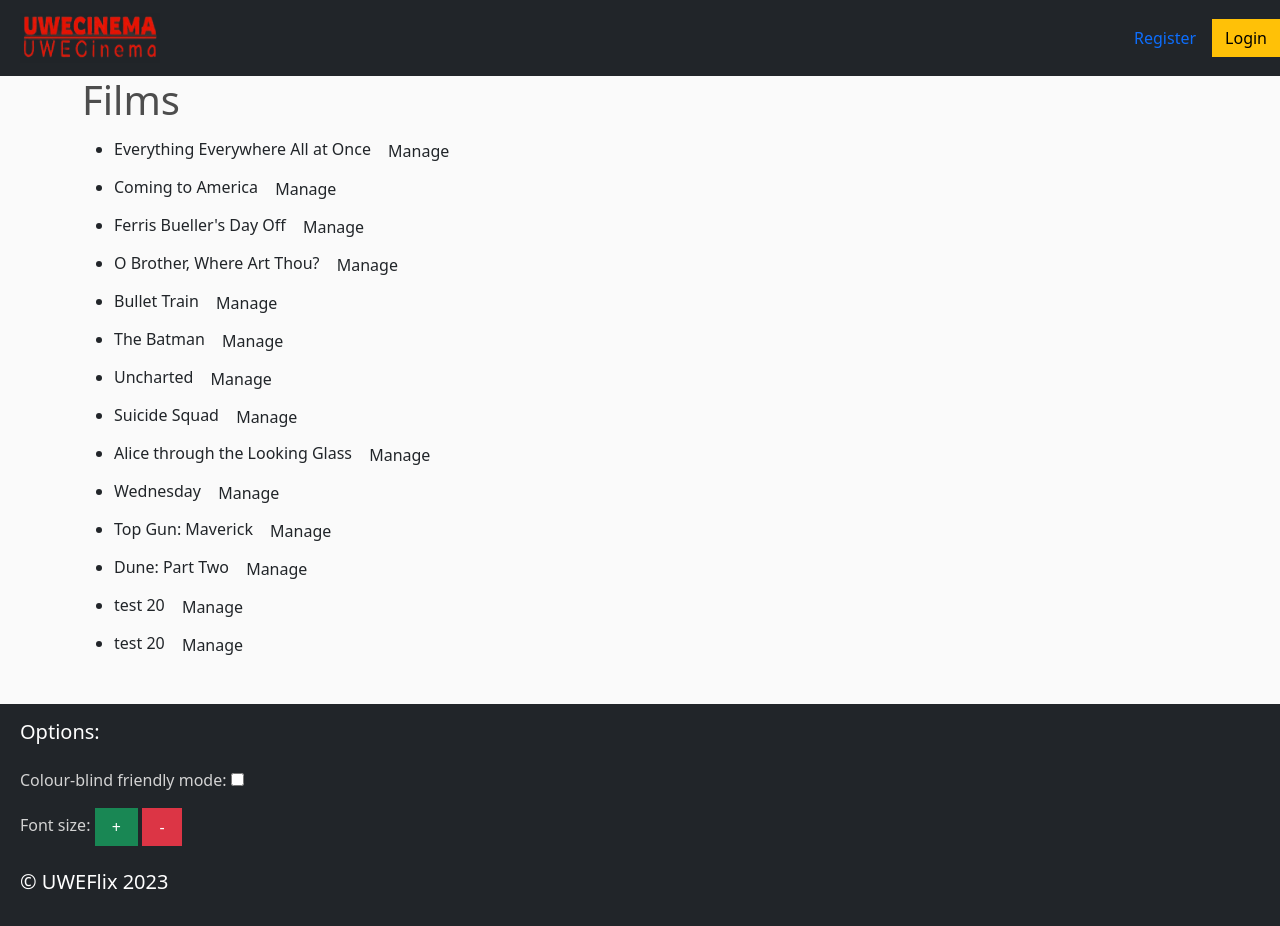
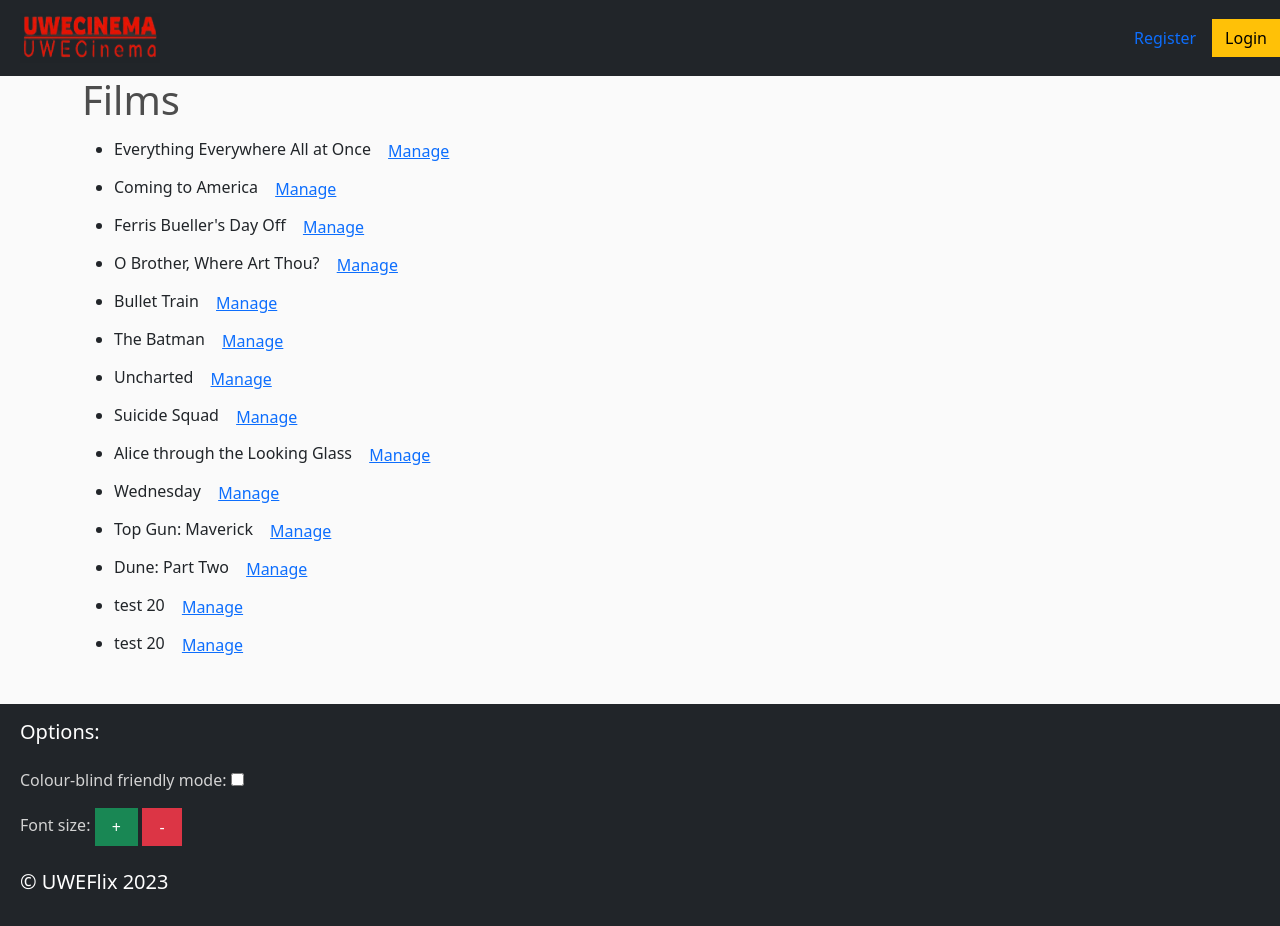
Before and after one commit to andrei2timo/ESD-UWEFlix-Cinema-Component-B, a Django app: page /films_endpoint/ in a window 1280 px wide. Run offline with Django 4.2, Linux system fonts and the light colour scheme; data comes from the database, SQL or seed files in the repository; some libraries are stand-ins or nearby versions.

Commit message:
Changed button

```diff
--- a/Cinema-System-ESD-Component B/UWEFlix_django/uweflix/templates/uweflix/films_endpoint.html
+++ b/Cinema-System-ESD-Component B/UWEFlix_django/uweflix/templates/uweflix/films_endpoint.html
@@ -7,7 +7,7 @@
       <li>
         {{ film.title }}
         <a href="../film_detail/{{film.id}}">
-          <input type="submit" name="manage_film" value="Manage" class="btn">
+          <input type="submit" name="manage_film" value="Manage" class="btn btn-link">
         </a>
       </li>
     {% endfor %}
```
